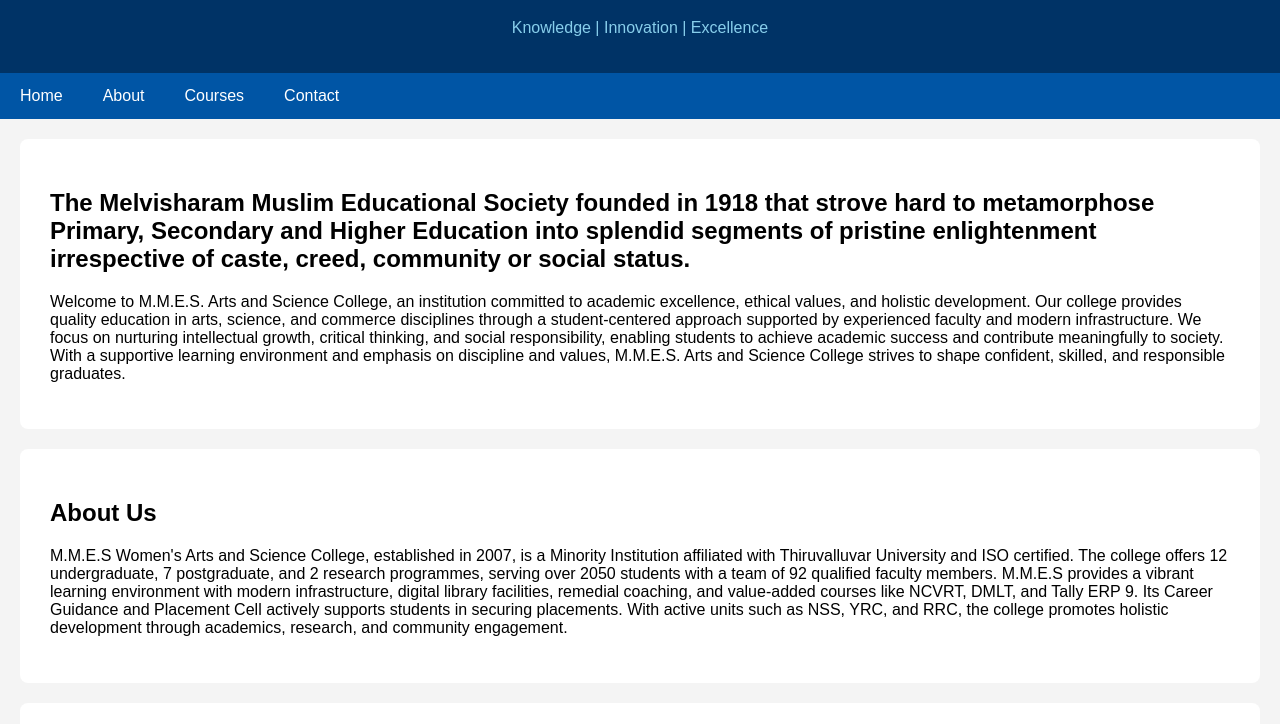
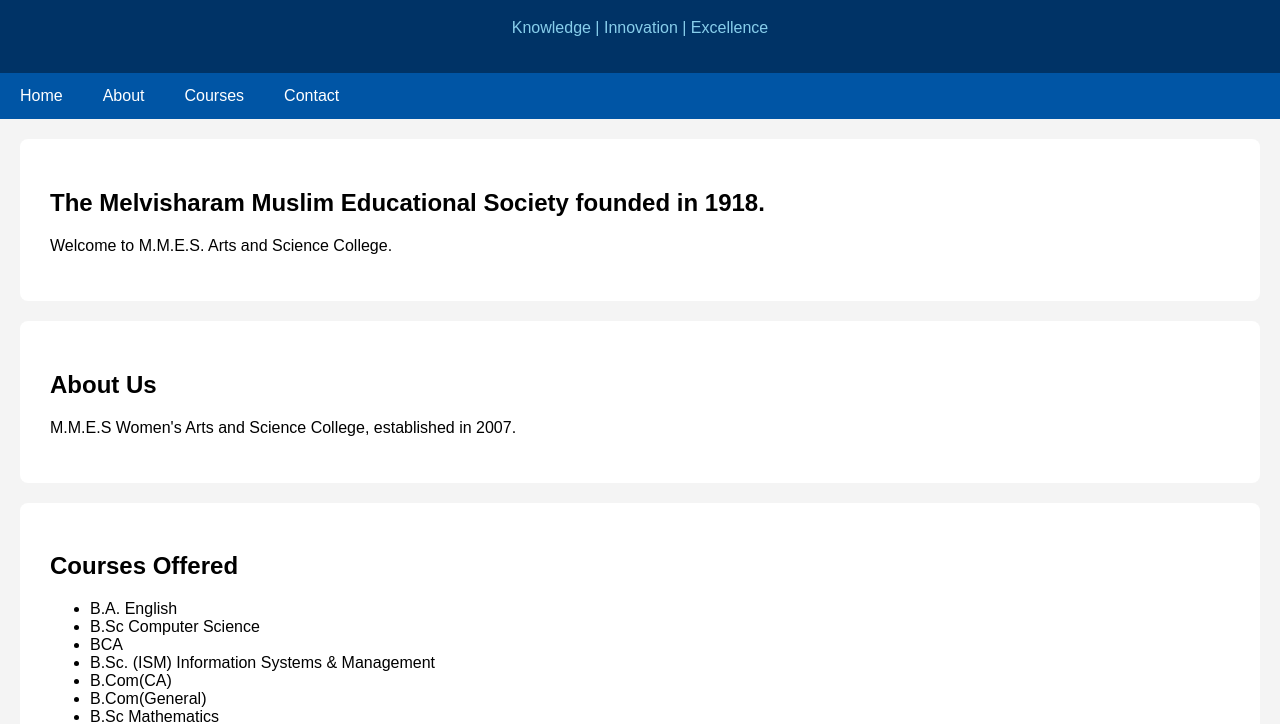
Before and after one commit to aaishau18-hub/program1, a plain HTML site: page index.html in a window 1280 px wide. Shown: the part 81-805 px from the top of the page. Drawn offline with Linux system fonts and the light colour scheme.

Commit message:
index.html

```diff
--- a/index.html
+++ b/index.html
@@ -22,18 +22,16 @@
 </nav>
 <!-- Home Section -->
 <section id="home" class="section">
-<h2>The Melvisharam Muslim Educational Society founded in 1918 that strove hard to metamorphose Primary, Secondary and Higher Education into splendid segments of pristine enlightenment irrespective of caste, creed, community or social status.
+<h2>The Melvisharam Muslim Educational Society founded in 1918.
 </h2>
 <p>
-Welcome to M.M.E.S. Arts and Science College, an institution committed to academic excellence, ethical values, and holistic development. Our college provides quality education in arts, science, and commerce disciplines through a student-centered approach supported by experienced faculty and modern infrastructure. We focus on nurturing intellectual growth, critical thinking, and social responsibility, enabling students to achieve academic success and contribute meaningfully to society. With a supportive learning environment and emphasis on discipline and values, M.M.E.S. Arts and Science College strives to shape confident, skilled, and responsible graduates.
-</p>
+Welcome to M.M.E.S. Arts and Science College.
 </section>
 <!-- About Section -->
 <section id="about" class="section">
 <h2> About Us </h2>
 <p>
-M.M.E.S Women's Arts and Science College, established in 2007, is a Minority Institution affiliated with Thiruvalluvar University and ISO certified. The college offers 12 undergraduate, 7 postgraduate, and 2 research programmes, serving over 2050 students with a team of 92 qualified faculty members.
-M.M.E.S provides a vibrant learning environment with modern infrastructure, digital library facilities, remedial coaching, and value-added courses like NCVRT, DMLT, and Tally ERP 9. Its Career Guidance and Placement Cell actively supports students in securing placements. With active units such as NSS, YRC, and RRC, the college promotes holistic development through academics, research, and community engagement.
+M.M.E.S Women's Arts and Science College, established in 2007.
 </p>
 </section>
 <!-- Courses Section -->
```
